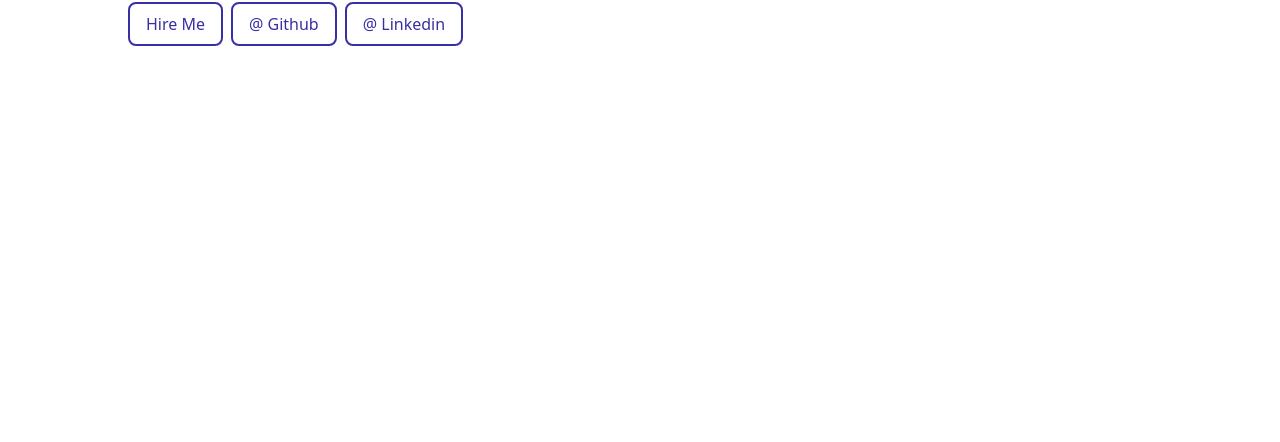
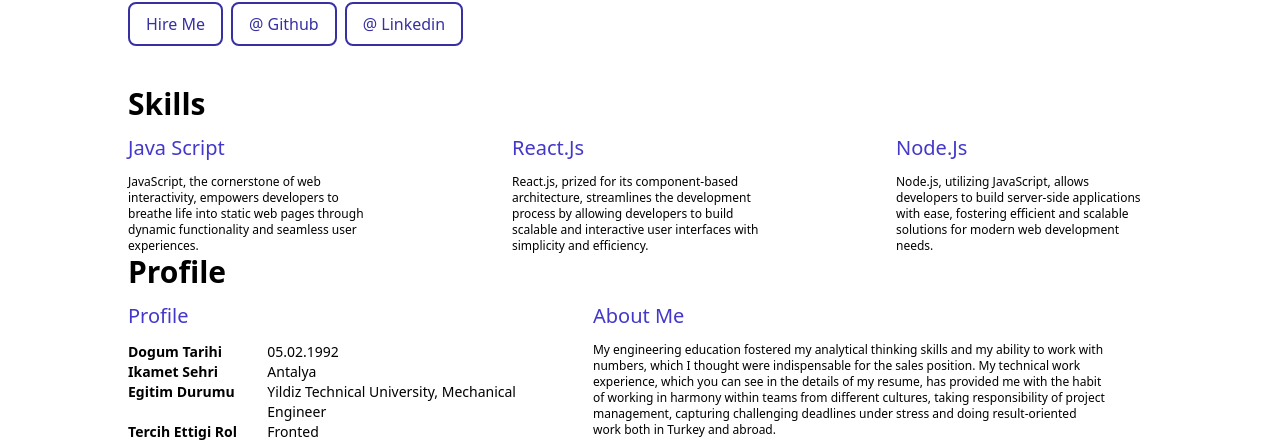
Before and after one commit to bertansogutlu/cv, a React (Vite) app: page / in a window 1280 px wide. Shown: the part 479-921 px from the top of the page. Before the commit the page ends 800 px from the top, so only its background shows below. Built offline with nearby package versions, Linux system fonts and the light colour scheme.

Commit message:
Profile componenti olusturuldu

```diff
--- a/src/components/Main.jsx
+++ b/src/components/Main.jsx
@@ -1,10 +1,14 @@
 import React from "react";
-import Hero from "../juniorComponents/Hero";
+import Hero from "../juniorComponents/Hero"
+import Skills from "../juniorComponents/Skills";
+import Profile from "../juniorComponents/Profile";
 
 function Main() {
   return (
     <main>
       <Hero />
+      <Skills/>
+      <Profile/>
     </main>
   );
 }
--- /dev/null
+++ b/src/juniorComponents/Profile.jsx
@@ -0,0 +1,46 @@
+import React from "react";
+
+const profile = {
+  topic: "Profile",
+  info: [
+    { title: "Dogum Tarihi", value: "05.02.1992" },
+    { title: "Ikamet Sehri", value: "Antalya" },
+    {
+      title: "Egitim Durumu",
+      value: "Yildiz Technical University, Mechanical Engineer",
+    },
+    { title: "Tercih Ettigi Rol", value: "Fronted" },
+  ],
+};
+
+const about = {
+  topic: "About Me",
+  text: "My engineering education fostered my analytical thinking skills and my ability to work with numbers, which I thought were indispensable for the sales position. My technical work experience, which you can see in the details of my resume, has provided me with the habit of working in harmony within teams from different cultures, taking responsibility of project management, capturing challenging deadlines under stress and doing result-oriented work both in Turkey and abroad.",
+};
+
+function Profile() {
+  return (
+    <article>
+      <h3 className="text-3xl font-semibold">Profile</h3>
+      <div className="flex">
+        <div className="w-3/8">
+          <h4 className="text-xl text-[#4338CA] py-3">Profile</h4>
+          <div>
+            {profile.info.map((item) => {
+              return <div className="flex">
+                <span className="w-1/3 font-semibold text-sm">{item.title}</span>
+                <p className="w-2/3 text-sm">{item.value}</p>
+              </div>;
+            })}
+          </div>
+        </div>
+        <div className="w-1/2 mx-auto text-xs">
+          <h4 className="text-xl text-[#4338CA] py-3">{about.topic}</h4>
+          <p>{about.text}</p>
+        </div>
+      </div>
+    </article>
+  );
+}
+
+export default Profile;
--- /dev/null
+++ b/src/juniorComponents/Projects.jsx
@@ -0,0 +1,9 @@
+import React from 'react'
+
+function Projects() {
+  return (
+    <div>Projects</div>
+  )
+}
+
+export default Projects
--- /dev/null
+++ b/src/juniorComponents/Skills.jsx
@@ -0,0 +1,30 @@
+import React from 'react'
+
+const arr = [
+    {
+      topic: "Java Script",
+      text: "JavaScript, the cornerstone of web interactivity, empowers developers to breathe life into static web pages through dynamic functionality and seamless user experiences.",
+    },
+    { topic: "React.Js", text: "React.js, prized for its component-based architecture, streamlines the development process by allowing developers to build scalable and interactive user interfaces with simplicity and efficiency." },
+    { topic: "Node.Js", text: "Node.js, utilizing JavaScript, allows developers to build server-side applications with ease, fostering efficient and scalable solutions for modern web development needs." },
+  ]
+
+function Skills() {
+  return (
+    <article>
+    <h3 className="text-3xl font-semibold">Skills</h3>
+    <div className="flex justify-between">
+   {arr.map(item=>{
+    return (
+      <div className="w-1/4">
+        <h4 className="text-xl text-[#4338CA] py-3">{item.topic}</h4>
+        <p className="text-xs">{item.text}</p>
+      </div>
+    )
+   })}
+    </div>
+  </article>
+  )
+}
+
+export default Skills
```
